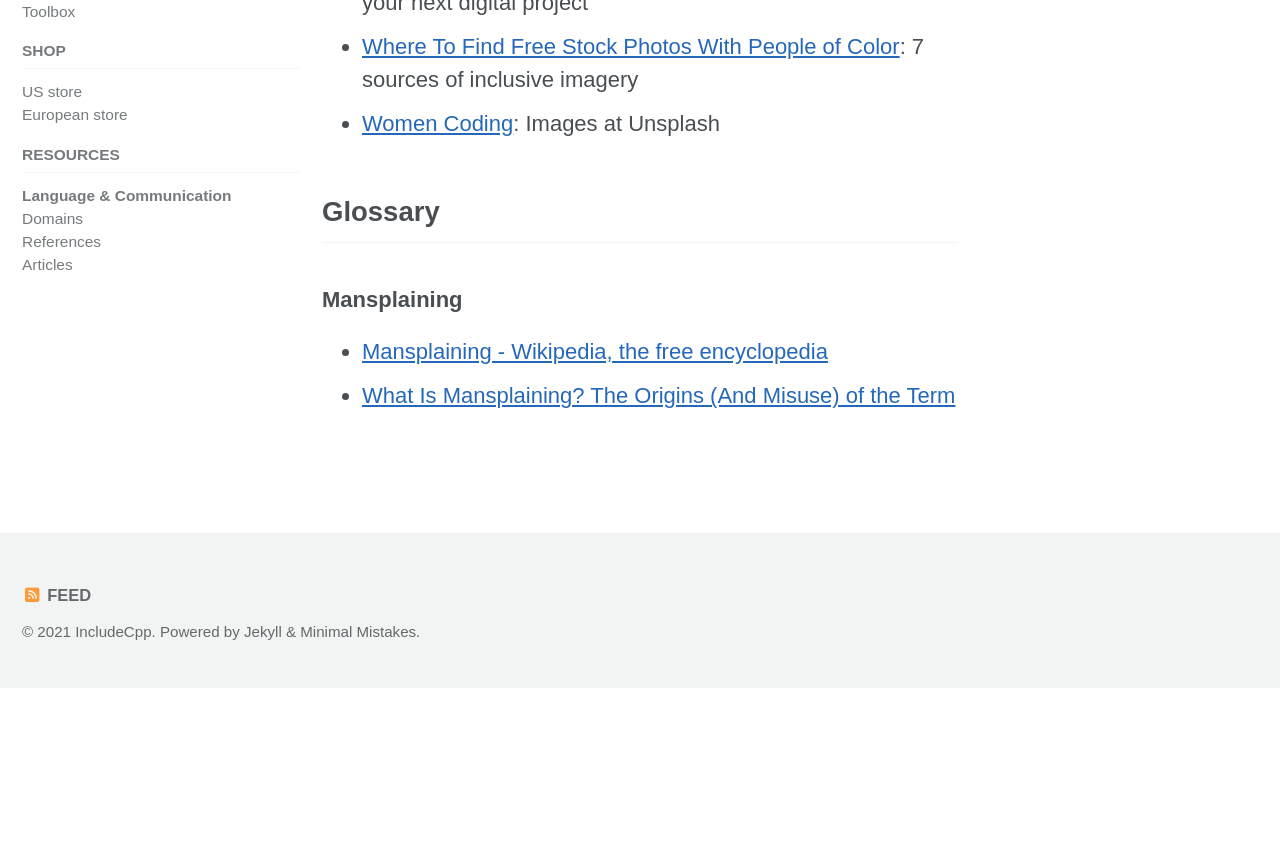
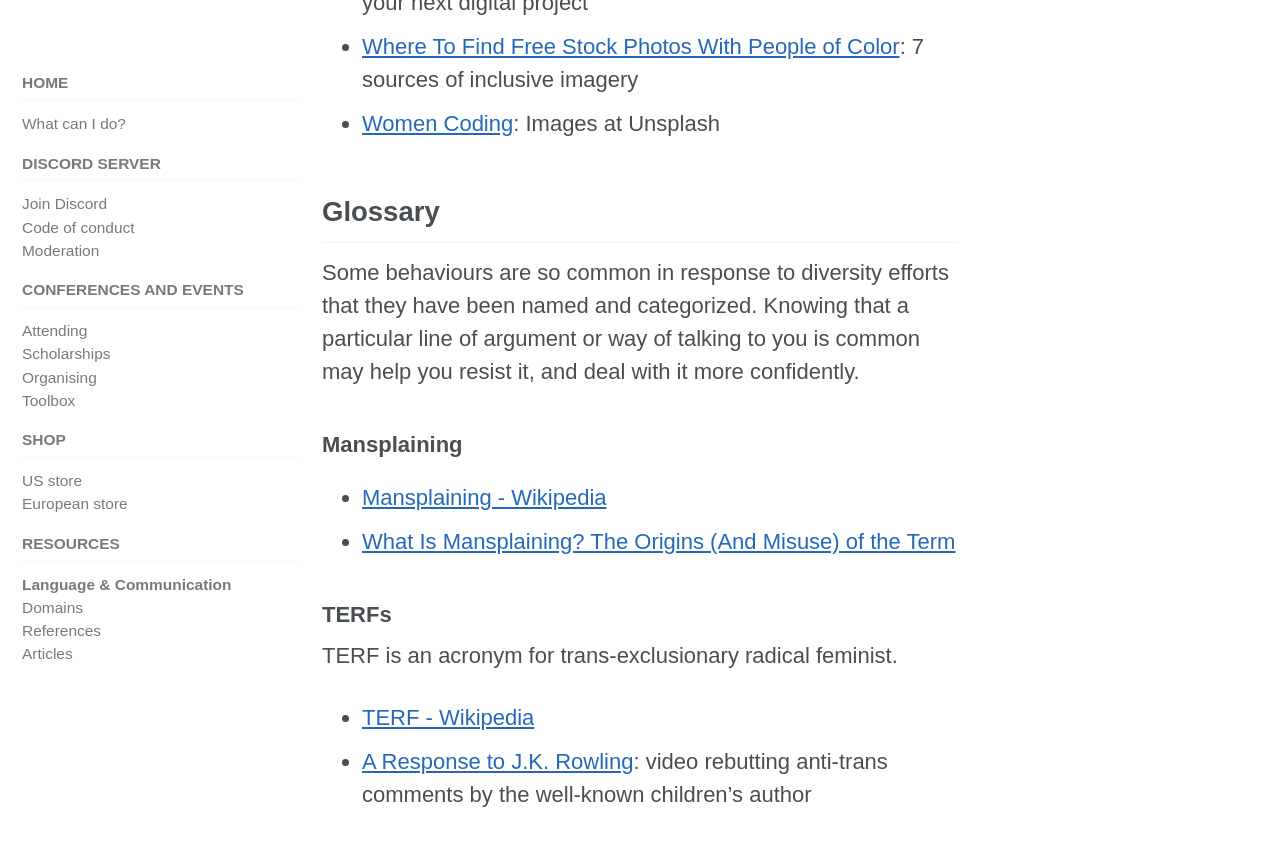
Before and after one commit to include-cpp/include-cpp.github.io, a Jekyll site: the page built from resources/language/index.md, in a window 1280 px wide and 900 px high, scrolled down 4992 px. Shown: the top 846 px of the window. Built offline with Jekyll 4.4.1, drawn with Linux system fonts in a browser that asks for light colours; cached includes are drawn as plain includes; nearby versions of some CDN libraries; before the commit the page ends 5680 px from its top, so only the background shows below that.

Commit message:
Add TERFs section
Co-Authored-By: Kate Gregory <kategregory@users.noreply.github.com>

```diff
--- a/resources/language/index.md
+++ b/resources/language/index.md
@@ -105,13 +105,22 @@ We communicate not only with words, but with images. If your talk, blog post, ar
 
 ## Glossary
 
+Some behaviours are so common in response to diversity efforts that they have been named and categorized. Knowing that a particular line of argument or way of talking to you is common may help you resist it, and deal with it more confidently.
+
 <!-- ### Gaslighting -->
 
 ### Mansplaining
 
-* [Mansplaining - Wikipedia, the free encyclopedia](https://en.m.wikipedia.org/wiki/Mansplaining)
+* [Mansplaining - Wikipedia](https://en.m.wikipedia.org/wiki/Mansplaining)
 * [What Is Mansplaining? The Origins (And Misuse) of the Term](http://www.makeuseof.com/tag/mansplaining-origins-misuse-term/)
 
 <!-- ### Sealioning -->
 
+### TERFs
+
+TERF is an acronym for trans-exclusionary radical feminist.
+
+* [TERF - Wikipedia](https://en.wikipedia.org/wiki/TERF)
+* [A Response to J.K. Rowling](https://youtu.be/WfQQqqfvmv0): video rebutting anti-trans comments by the well-known children's author
+
 <!-- ### Tone-policing -->
```
